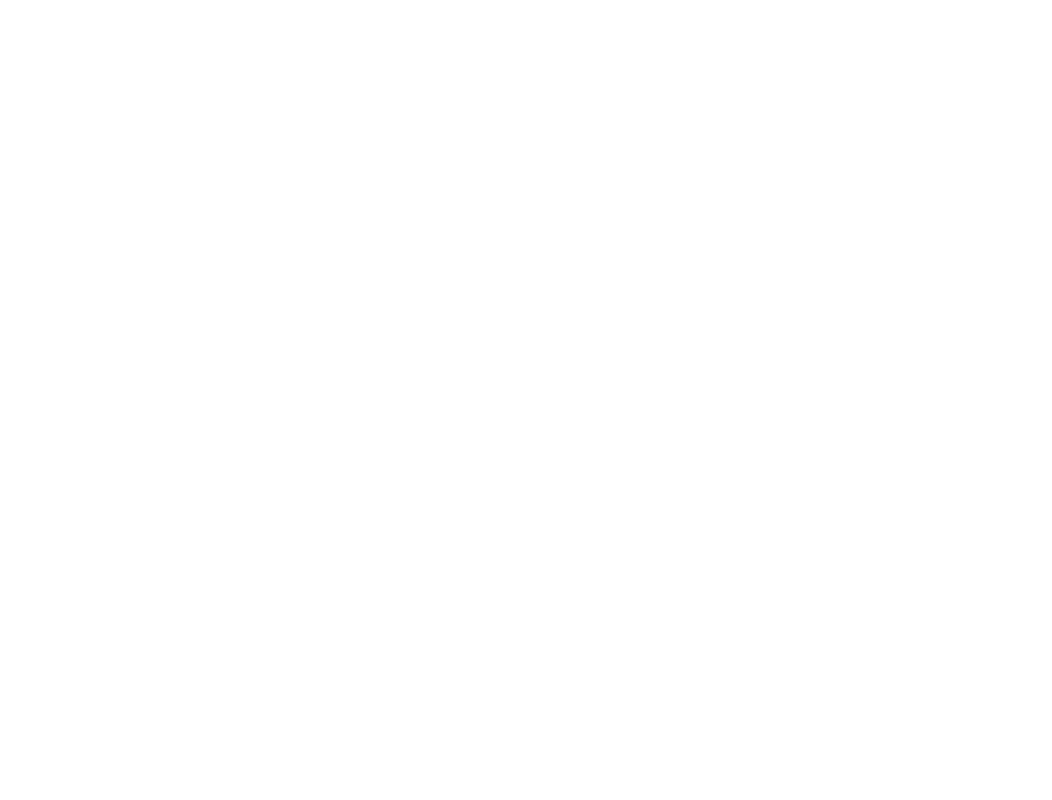
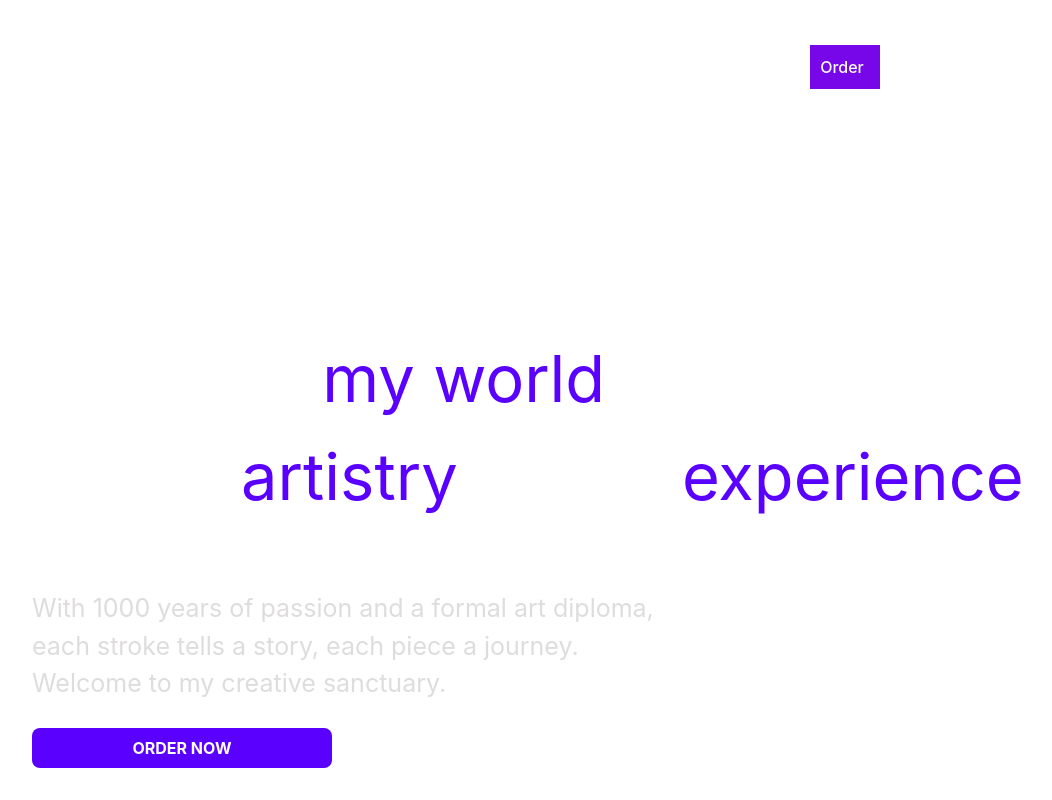
Before and after one commit to AaronGulman/ArtLandingPage, a React (Vite) app in the folder client/: page / in a window 1280 px wide. Shown: the whole page, without its empty margins (58-1110 px from the left). Built offline with nearby package versions, Linux system fonts and the light colour scheme.

Commit message:
Integrate Header and Greeting components into App

```diff
--- a/client/src/App.jsx
+++ b/client/src/App.jsx
@@ -1,10 +1,16 @@
+import Header from "./Header/Header.jsx";
+import Greeting from "./Greeting/Greeting";
+
 function App() {
-
   return (
     <>
-
+      <section></section>
+      <Header />
+      <section>
+        <Greeting />
+      </section>
     </>
-  )
+  );
 }
 
-export default App
+export default App;
```
